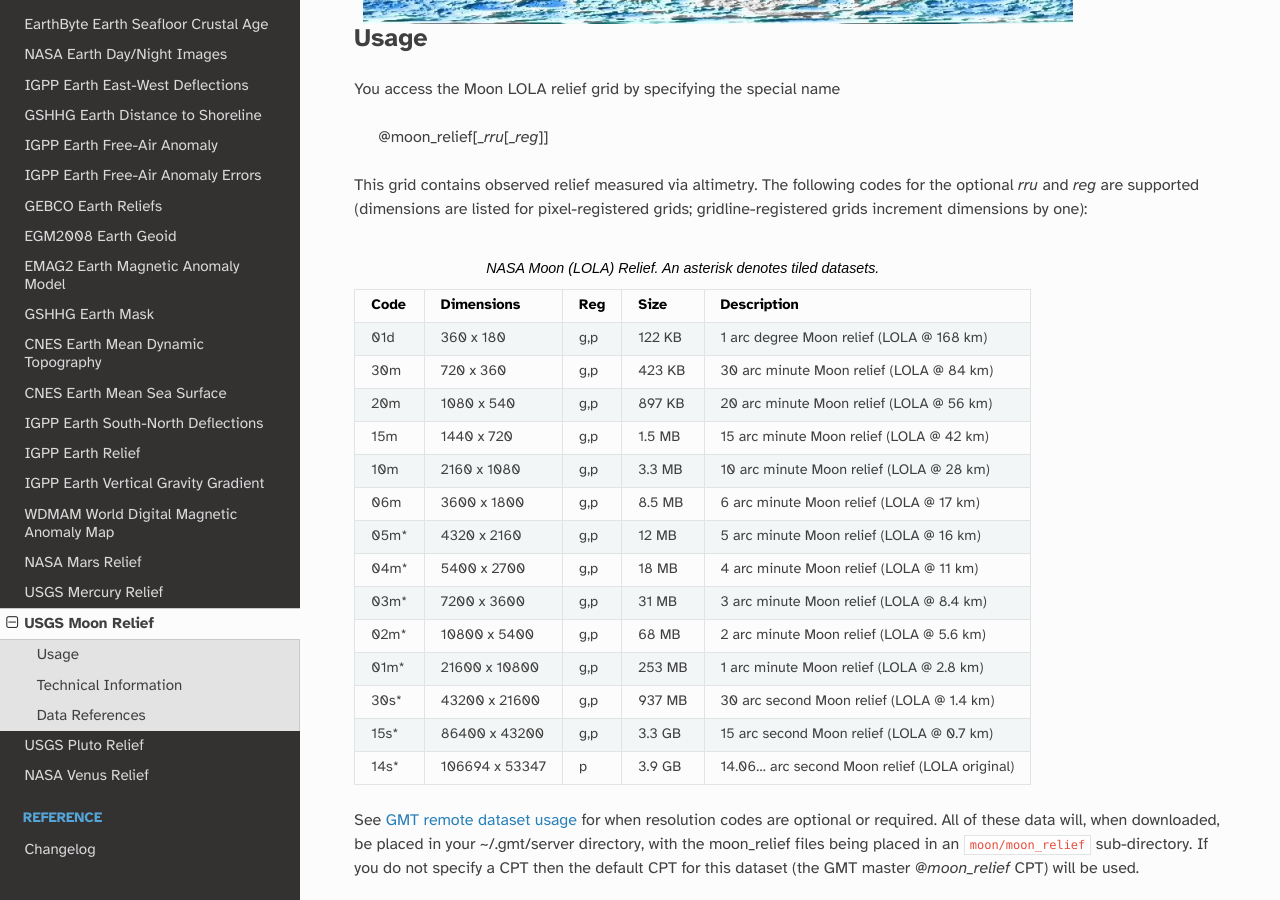
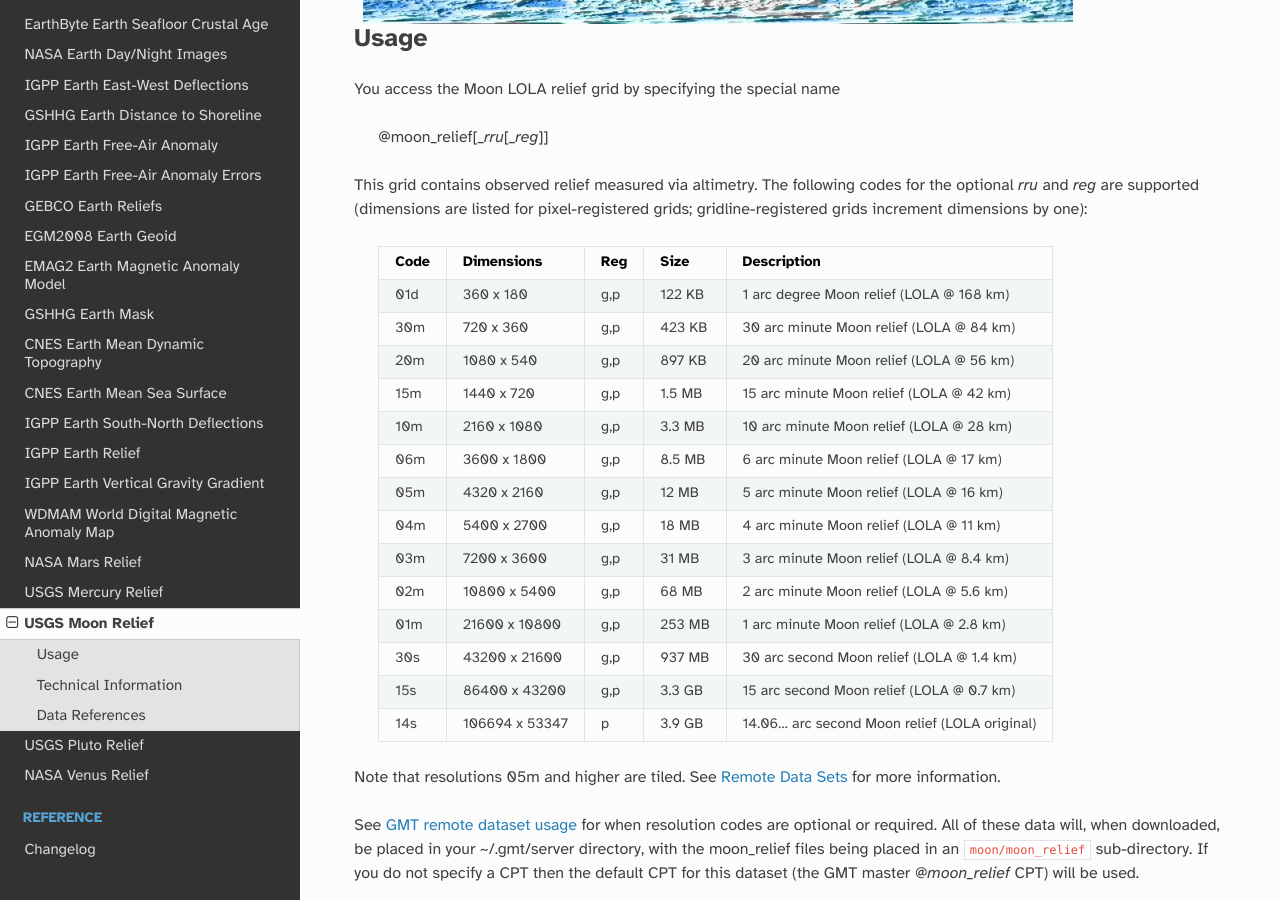
Before and after one commit to GenericMappingTools/remote-datasets, a Sphinx documentation site: the page built from docs/moon-relief.rst, in a window 1280 px wide and 900 px high, scrolled down 490 px. Built offline with Sphinx 7.4.7 and the Read the Docs theme 2.0.0, drawn with Linux system fonts in a browser that asks for light colours.

Commit message:
Replace asterisk in table with paragraph for remaining datasets (#121)

```diff
--- a/docs/moon-relief.rst
+++ b/docs/moon-relief.rst
@@ -24,8 +24,6 @@ for pixel-registered grids; gridline-registered grids increment dimensions by on
 
 .. _tbl-moon_relief:
 
-.. table:: NASA Moon (LOLA) Relief. An asterisk denotes tiled datasets.
-
   ==== ================= === =======  ===============================================
   Code Dimensions        Reg Size     Description
   ==== ================= === =======  ===============================================
@@ -35,15 +33,18 @@ for pixel-registered grids; gridline-registered grids increment dimensions by on
   15m      1440 x    720 g,p  1.5 MB  15 arc minute Moon relief (LOLA @ 42 km)
   10m      2160 x   1080 g,p  3.3 MB  10 arc minute Moon relief (LOLA @ 28 km)
   06m      3600 x   1800 g,p  8.5 MB  6 arc minute Moon relief (LOLA @ 17 km)
-  05m*     4320 x   2160 g,p   12 MB  5 arc minute Moon relief (LOLA @ 16 km)
-  04m*     5400 x   2700 g,p   18 MB  4 arc minute Moon relief (LOLA @ 11 km)
-  03m*     7200 x   3600 g,p   31 MB  3 arc minute Moon relief (LOLA @ 8.4 km)
-  02m*    10800 x   5400 g,p   68 MB  2 arc minute Moon relief (LOLA @ 5.6 km)
-  01m*    21600 x  10800 g,p  253 MB  1 arc minute Moon relief (LOLA @ 2.8 km)
-  30s*    43200 x  21600 g,p  937 MB  30 arc second Moon relief (LOLA @ 1.4 km)
-  15s*    86400 x  43200 g,p  3.3 GB  15 arc second Moon relief (LOLA @ 0.7 km)
-  14s*   106694 x  53347 p    3.9 GB  14.06... arc second Moon relief (LOLA original)
+  05m      4320 x   2160 g,p   12 MB  5 arc minute Moon relief (LOLA @ 16 km)
+  04m      5400 x   2700 g,p   18 MB  4 arc minute Moon relief (LOLA @ 11 km)
+  03m      7200 x   3600 g,p   31 MB  3 arc minute Moon relief (LOLA @ 8.4 km)
+  02m     10800 x   5400 g,p   68 MB  2 arc minute Moon relief (LOLA @ 5.6 km)
+  01m     21600 x  10800 g,p  253 MB  1 arc minute Moon relief (LOLA @ 2.8 km)
+  30s     43200 x  21600 g,p  937 MB  30 arc second Moon relief (LOLA @ 1.4 km)
+  15s     86400 x  43200 g,p  3.3 GB  15 arc second Moon relief (LOLA @ 0.7 km)
+  14s    106694 x  53347 p    3.9 GB  14.06... arc second Moon relief (LOLA original)
   ==== ================= === =======  ===============================================
+
+Note that resolutions 05m and higher are tiled.
+See :gmt-docs:`Remote Data Sets <datasets/remote-data.html>` for more information.
 
 See :gmt-docs:`GMT remote dataset usage <datasets/remote-data.html#usage>` for when resolution codes are optional or required.
 All of these data will, when downloaded, be placed in your ~/.gmt/server directory, with
```
Also changed, not shown: docs/mars-relief.rst (+11 -10 lines), docs/mercury-relief.rst (+9 -8 lines), docs/pluto-relief.rst (+9 -8 lines), docs/venus-relief.rst (+8 -7 lines).
